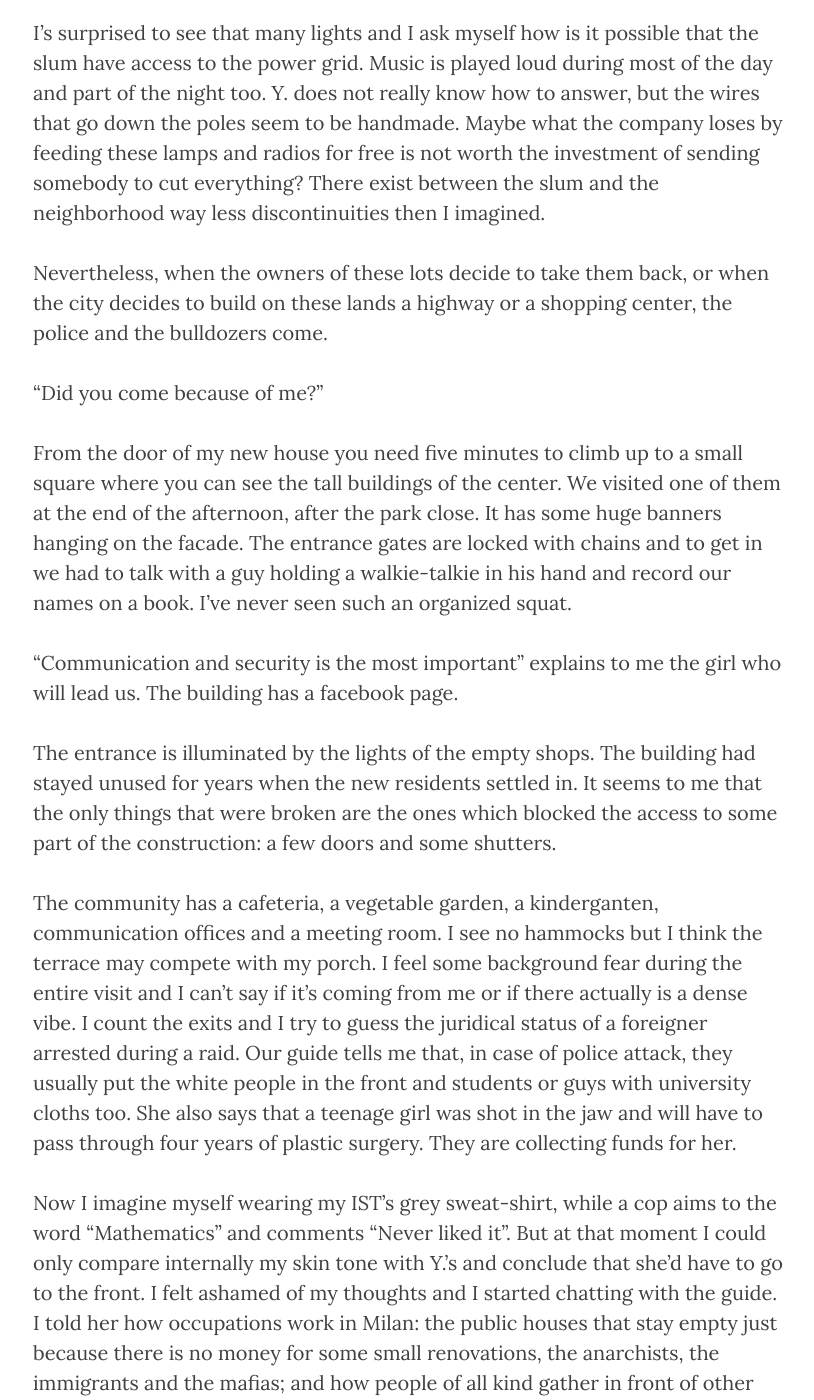
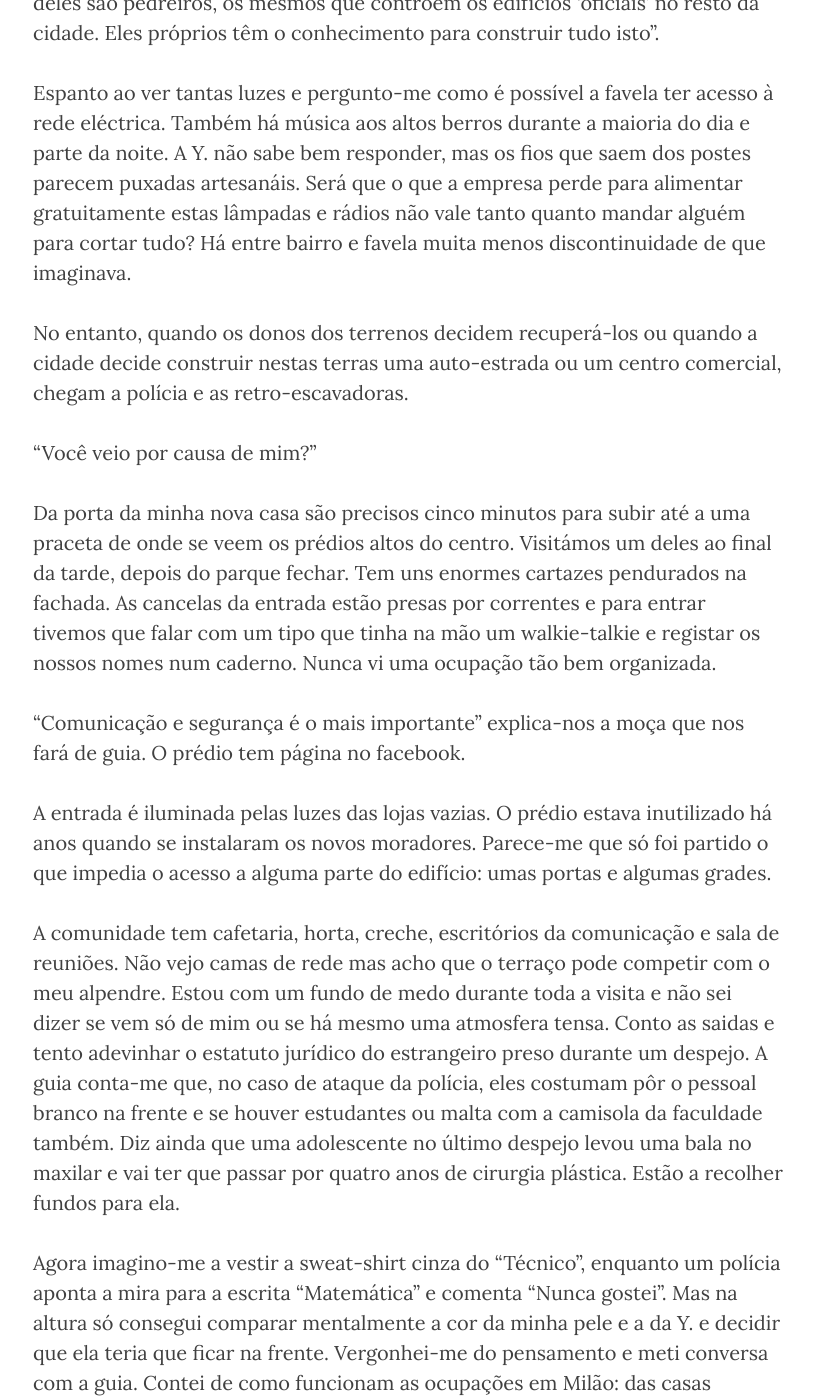
Before and after one commit to Vysybyl/qarabas, a Jekyll site: the page built from _posts/2017-09-10-colhendo-lirio-pt.md, in a window 1280 px wide and 1400 px high, scrolled down 1441 px. Shown: the whole window, without its empty margins (232-1046 px from the left). Built offline with Jekyll 4.4.1, drawn with Linux system fonts in a browser that asks for light colours; nearby versions of some CDN libraries; some of the changed text lies outside the part shown.

```diff
--- a/_posts/2017-09-10-colhendo-lirio-pt.md
+++ b/_posts/2017-09-10-colhendo-lirio-pt.md
@@ -1,58 +1,58 @@
 ---
 layout:     post
 ref:		lirio
-lang: 		en
+lang: 		pt
 title:      "Colhendo lírio"
-subtitle:   "Water, home and the future of contemporary architecture"
+subtitle:   "Água, casa e o futuro da arquitetura contemporânea"
 date:       2017-09-09 12:00:00
 header-img: "img/lirio.jpg"
 ---
 
-"Did you come because of me?" asks Y.
+"Você veio por causa de mim?" pergunta-me a Y.
 
-I have a fat ice-cream cone in my hand. I chose flavors of fruits that I've never seen and that I will never remember.
+Tenho um gordo cone de gelado na mão. Escolhi sabores de frutos que nunca vi e que nunca héi-de me lembrar.
 
-We went to the park today. We got in on our bikes a few minutes after the closing time and we stopped next to an artificial stream with a little waterfall. "Water!" exclaimed Y. There is a low tiny fence with a sign that reads "Respect the fences", so Y. leaps gently over it and goes to dip her hands. "Waterfall!" a little girl screams while running by us and I suddenly remember the song. I ask Y. to sing and I realize I've always got the lyrics wrong. The trees around us rise and bend like a ceiling.
+Estivemos no parque hoje. Entrámos com as bicicletas poucos minutos antes do fecho e parámos ao pé de um riacho artificial com uma pequena cascata. "Água!" exclama a Y. Há uma cerca baixinha com uma placa a dizer "Respeite a vedeação", portanto a Y. pula-a com delicadeza e vai molhar as mãos. "Cacholeira!" grita uma menina correndo ao nosso lado e de repente lembro-me da canção. Peço à Y. para ma cantar e dou-me conta que sempre me enganei nas letras. As árvores à nossa volta levantam-se e dobram-se como para formar um tecto.
 
-I've found home. A house too big for just one person. But while my house-mate is away I have it all for me. A bed, a table to work and now a hint of palo santo. Ow, and it has a dream-like hammock swinging on the porch. My luggage is still packed and my stuff is spread all over the bedroom floor, but I will be able to dream and create here and the slum is not too far.
+Arranjei casa. Uma vivenda grande demais para uma pessoa só. Mas enquanto o meu colega não voltar tenho-a toda para mim. Uma cama, uma mesa para trabalhar e agora um cheirinho a pau-santo. Ah, e tem um sonho de cama de rede a baloiçar no alpendre. A mala continua feita e as minhas coisas espalhadas no chão do quarto, mas irei conseguir sonhar e criar aqui e a favela não fica muito longe.
 
-The Carabás favela occupy all the valley and the hill behind Y.'s house and keeps on on the other side. I was expecting a complete mess of tinplate walls and roofs, but I find instead a small colorful village way more charming then the city that surrounds it. Y. explains to me: "When we arrived the favela ended down there. Here you only had wasteland". The low brick buildings have climbed the slope up to our fence. Several parts seem to be still under construction: a formwork here, some iron beams stuck in the air there. "A lot of them are construction workers, the same ones that build the 'official' houses in the rest of the city. They themselves have the knowledge to build all this".
+A favela de Carabás ocupa todo o vale e a colina atrás da casa da Y. e continua do outro lado. Estava à espera de paredes e telhados de chapa numa confusão total, mas encontro uma pequena aldeia colorida bastante mais bonita da cidade que a rodeia. A Y. explica-me: "Quando chegàmos a favela acabava lá em baixo. Aqui tinha só descampado". Os prédios baixos de tijolo subiram a encosta até à vedeação do nosso. Muitas partes parecem estar ainda em construção: uma cofragem de tábuas aqui, umas vigas de ferro espetadas para o ar acolá. "Muitos deles são pedreiros, os mesmos que controẽm os edifícios 'oficiáis' no resto da cidade. Eles próprios têm o conhecimento para construir tudo isto".
 
-I's surprised to see that many lights and I ask myself how is it possible that the slum have access to the power grid. Music is played loud during most of the day and part of the night too. Y. does not really know how to answer, but the wires that go down the poles seem to be handmade. Maybe what the company loses by feeding these lamps and radios for free is not worth the investment of sending somebody to cut everything? There exist between the slum and the neighborhood way less discontinuities then I imagined.
+Espanto ao ver tantas luzes e pergunto-me como é possível a favela ter acesso à rede eléctrica. Também há música aos altos berros durante a maioria do dia e parte da noite. A Y. não sabe bem responder, mas os fios que saem dos postes parecem puxadas artesanáis. Será que o que a empresa perde para alimentar gratuitamente estas lâmpadas e rádios não vale tanto quanto mandar alguém para cortar tudo? Há entre bairro e favela muita menos discontinuidade de que imaginava.
 
-Nevertheless, when the owners of these lots decide to take them back, or when the city decides to build on these lands a highway or a shopping center, the police and the bulldozers come.
+No entanto, quando os donos dos terrenos decidem recuperá-los ou quando a cidade decide construir nestas terras uma auto-estrada ou um centro comercial, chegam a polícia e as retro-escavadoras.
 
-"Did you come because of me?"
+"Você veio por causa de mim?"
 
-From the door of my new house you need five minutes to climb up to a small square where you can see the tall buildings of the center. We visited one of them at the end of the afternoon, after the park close. It has some huge banners hanging on the facade. The entrance gates are locked with chains and to get in we had to talk with a guy holding a walkie-talkie in his hand and record our names on a book. I've never seen such an organized squat.
+Da porta da minha nova casa são precisos cinco minutos para subir até a uma praceta de onde se veem os prédios altos do centro. Visitámos um deles ao final da tarde, depois do parque fechar. Tem uns enormes cartazes pendurados na fachada. As cancelas da entrada estão presas por correntes e para entrar tivemos que falar com um tipo que tinha na mão um walkie-talkie e registar os nossos nomes num caderno. Nunca vi uma ocupação tão bem organizada.
 
-"Communication and security is the most important" explains to me the girl who will lead us. The building has a facebook page.
+"Comunicação e segurança é o mais importante" explica-nos a moça que nos fará de guia. O prédio tem página no facebook.
 
-The entrance is illuminated by the lights of the empty shops. The building had stayed unused for years when the new residents settled in. It seems to me that the only things that were broken are the ones which blocked the access to some part of the construction: a few doors and some shutters.
+A entrada é iluminada pelas luzes das lojas vazias. O prédio estava inutilizado há anos quando se instalaram os novos moradores. Parece-me que só foi partido o que impedia o acesso a alguma parte do edifício: umas portas e algumas grades.
 
-The community has a cafeteria, a vegetable garden, a kinderganten, communication offices and a meeting room. I see no hammocks but I think the terrace may compete with my porch. I feel some background fear during the entire visit and I can't say if it's coming from me or if there actually is a dense vibe. I count the exits and I try to guess the juridical status of a foreigner arrested during a raid. Our guide tells me that, in case of police attack, they usually put the white people in the front and students or guys with university cloths too. She also says that a teenage girl was shot in the jaw and will have to pass through four years of plastic surgery. They are collecting funds for her.
+A comunidade tem cafetaria, horta, creche, escritórios da comunicação e sala de reuniões. Não vejo camas de rede mas acho que o terraço pode competir com o meu alpendre. Estou com um fundo de medo durante toda a visita e não sei dizer se vem só de mim ou se há mesmo uma atmosfera tensa. Conto as saidas e tento adevinhar o estatuto jurídico do estrangeiro preso durante um despejo. A guia conta-me que, no caso de ataque da polícia, eles costumam pôr o pessoal branco na frente e se houver estudantes ou malta com a camisola da faculdade também. Diz ainda que uma adolescente no último despejo levou uma bala no maxilar e vai ter que passar por quatro anos de cirurgia plástica. Estão a recolher fundos para ela.
 
-Now I imagine myself wearing my IST's grey sweat-shirt, while a cop aims to the word "Mathematics" and comments "Never liked it". But at that moment I could only compare internally my skin tone with Y.'s and conclude that she'd have to go to the front. I felt ashamed of my thoughts and I started chatting with the guide. I told her how occupations work in Milan: the public houses that stay empty just because there is no money for some small renovations, the anarchists, the immigrants and the mafias; and how people of all kind gather in front of other people's houses when the eviction comes. She's studying at the university: "I think that squatting is the future of architecture".
+Agora imagino-me a vestir a sweat-shirt cinza do "Técnico", enquanto um polícia aponta a mira para a escrita "Matemática" e comenta "Nunca gostei". Mas na altura só consegui comparar mentalmente a cor da minha pele e a da Y. e decidir que ela teria que ficar na frente. Vergonhei-me do pensamento e meti conversa com a guia. Contei de como funcionam as ocupações em Milão: das casas públicas que estão vazias só porque não há dinheiro para as pequenas renovações, dos anarquistas, dos imigrantes e das máfias; e de como pessoas de todo tipo se juntam perante a casa dos outros na altura do despejo. Ela anda na faculdade: "Acho que as ocupações são o futuro da arquitectura".
 
-While leaving we pass by some children maybe four or five year old.
+Ao sair, cruzámos-nos com umas crianças de talvez quatro ou cinco anos.
 
-The ones from the slum and the squatters owns a nullpunkt completelly different from mine. I can only fill the gap between us with some kind of sense of guilt: here I am inventing my love stories, I can travel around the world and work wherever I want while these people eat bullets. I know that this feeling comes from myself only and does not add anything to the story, but I can't find another one.
+Os da favela e os ocupas têm um nullpunkt totalmente diferente do meu. Só consigo preencher o hiato entre nós com um certo sentido de culpa: eu ando aqui a inventar-me histórias románticas, posso viajar pelo mundo fora e trabalhar aonde quiser enquanto eles comem balas. Sei que este sentimento só vem de mim e não acrescenta nada à história, mas não encontro outro.
 
-"I can see all the stories: mine, the one of my family, yours, the one of my ancestors and of my friends, the ones of those living in the favela,,, And I do not know what to do with them. They will not give me the warmth of a hug nor find a home for the squatters. They seem useless" I said to Y. in the ice-cream parlour.
+"Consigo ver as histórias todas: a minha, a da minha família, a tua, a dos meus antepassados e dos meus amigos, aquelas dos moradores da favela... E não sei o que fazer com elas. Não vão dar-me o calor de um abraço nem vão encontrar uma casa para os da ocupação. Parecem-me inúteis" disse à Y. na gelataria.
 
-"But those stories exist to be told. The girl will have surgery and smile again because somebody told her story".
+"Mas estas histórias existem para serem contadas. A menina vai ser operada e voltar a sorrir porque alguém contou sua história".
 
-The night falls quickly here. It doesn't get dark, it turns out.
+A noite cai rápido aqui. Não anoitece, desliga.
 
-"Did you come because of me?"
+"Você veio por causa de mim?"
 
-I think about the home I could have not found without her. "As well. I would not be here if it wasn't for you".
+Penso na casa que não teria encontrado sem ela. "Também. Se não era por ti eu não estaria aqui."
 
-She speaks for the two of us: "I feel that we are more friends than anything else".
+Ela fala para os dois: "Eu sinto a gente mais como amizade mesmo".
 
-"I know" I say calmly. There is an old man in the favela.
+"Eu sei" digo tranquilo. Há um velho na favela.
 
-"When will you take me to meet the father of the saint?"
+"Quando é que me levas ao terreiro conhecer o pai do santo?"
 
 
 #### *Hoje eu vi a mãe Oxum na cacholeira*
@@ -66,5 +66,4 @@ She speaks for the two of us: "I feel that we are more friends than anything els
 #### *Colhendo lírio p'ra enfeitar seu lar[^song]*
 
 
-[^song]: Translation: *Today I saw mother Oxum at the waterfall / sitting by the riverside / picking liliums, lee-ree-a-lay / picking liliums, lee-ree-a-lo / picking liliums to adorn her home*.
-         The correct version is: *Eu vi mamã Oxum na cacholeira / sentada na beira do rio / colhendo lírio, lírio lê / colhendo lírio, lírio lá / colhendo lírio para enfeitar seu congá* (tr: *I saw mommy Oxum at the waterfall / ... / picking liliums to adorn her altar* )
+[^song]: A versão correcta é: *Eu vi mamã Oxum na cacholeira / sentada na beira do rio / colhendo lírio, lírio lê / colhendo lírio, lírio lá / colhendo lírio para enfeitar seu congá*
```
Also changed, not shown: _posts/2017-09-10-colhendo-lirio-en.md (+27 -26 lines), _posts/2017-09-17-honor-thy-father-en.md (added, +44 -0 lines), img/call.jpg (added).
